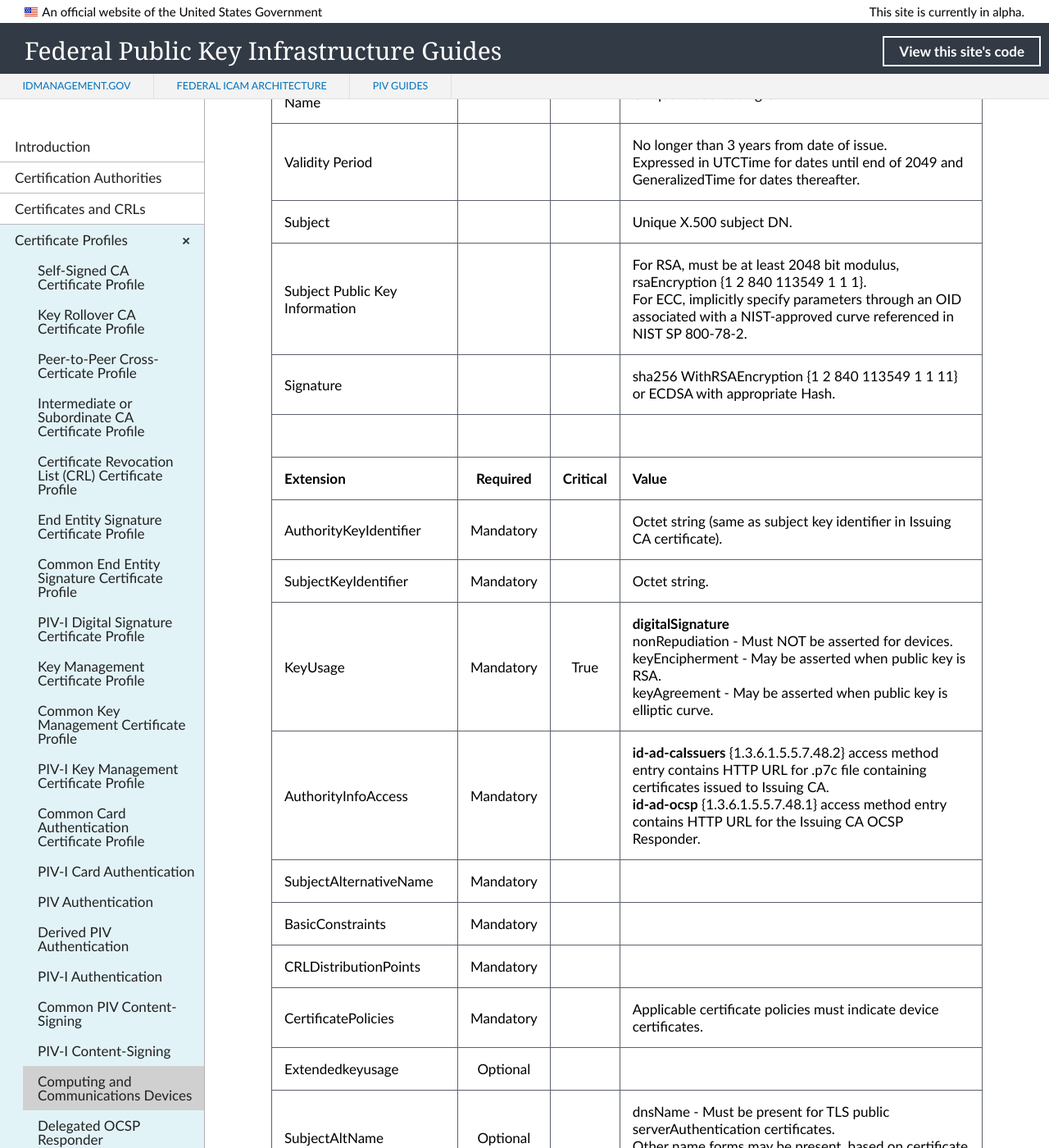
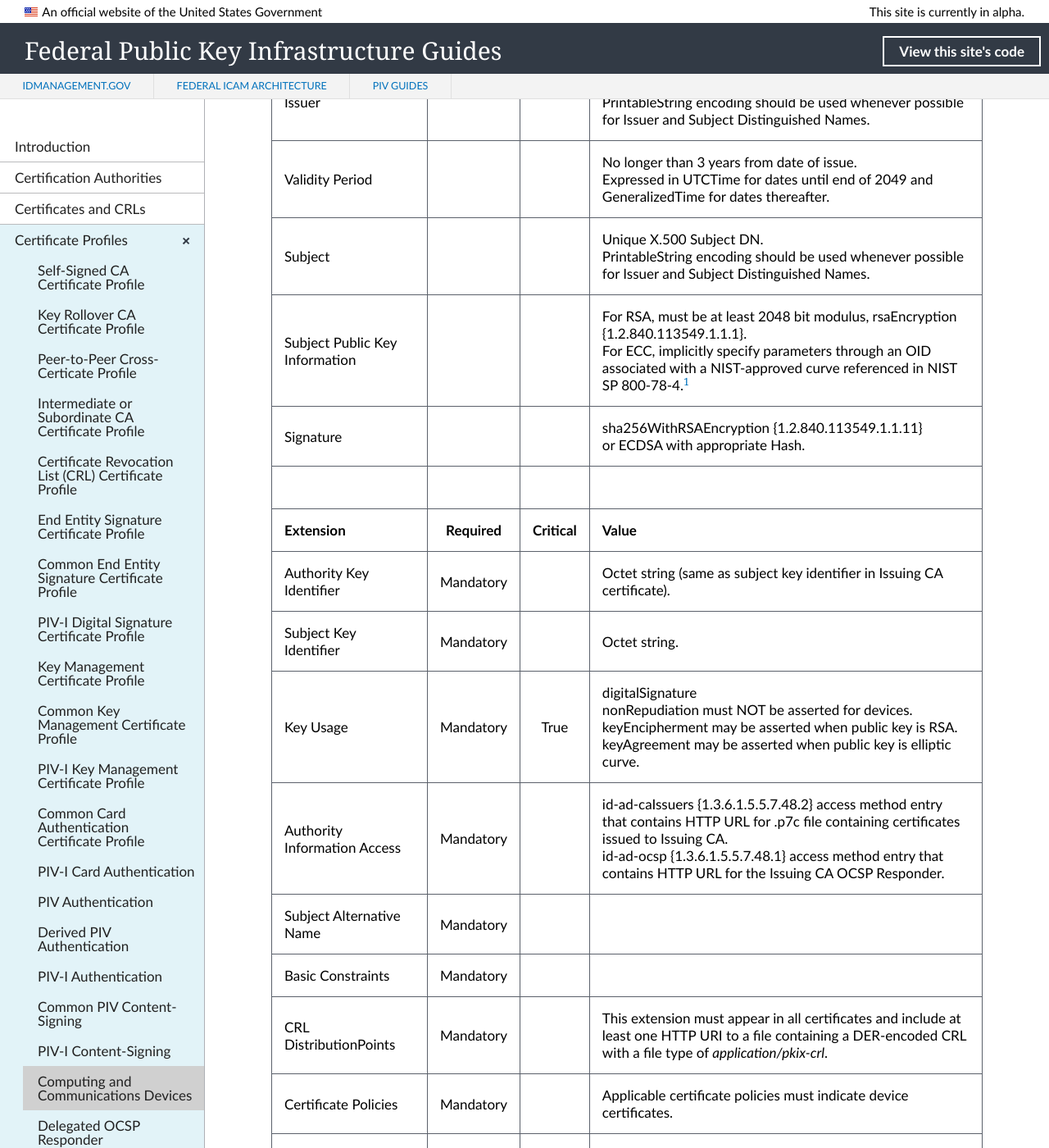
Before and after one commit to GSA/fpki-guides, a Jekyll site: the page built from _profiles/19_devices.md, in a window 1280 px wide and 1400 px high, scrolled down 597 px. Shown: the whole window at 82% size. Built offline with Jekyll 4.4.1, drawn with Linux system fonts in a browser that asks for light colours; nearby versions of some CDN libraries; library files that are not in the unit come from our copies; some of the changed text lies outside the part shown.

Commit message:
Update 19_devices.md
Content and formatting

```diff
--- a/_profiles/19_devices.md
+++ b/_profiles/19_devices.md
@@ -9,23 +9,26 @@ permalink: profiles/devices/
 | **Field** |       |       | **Value**                             |
 | :-------- | :---: | :---: | :-------------------------------     |
 | Version   |       |       | V3 (2)                                 |
-| Serial Number   |       |       | Must be unique positive number. |
-| Issuer Signature Algorithm   |       |       |  One of the following: <br>sha256 WithRSAEncryption {1 2 840 113549 1 1 11} <br>ecdsa-with-SHA256 {1.2.840.10045.4.3.2} <br>ecdsa-with-SHA384 {1.2.840.10045.4.3.3} <br>ecdsa-with-SHA512 {1.2.840.10045.4.3.4}. |
-| Issuer Distinguished Name   |       |       |  Unique X.500 Issuing CA DN.  |
-| Validity Period   |       |       |  No longer than 3 years from date of issue.<BR>Expressed in UTCTime for dates until end of 2049 and GeneralizedTime for dates thereafter.  |
-| Subject   |       |       |   Unique X.500 subject DN.   |
-| Subject Public Key Information   |       |       |   For RSA, must be at least 2048 bit modulus, rsaEncryption {1 2 840 113549 1 1 1}.<BR>For ECC, implicitly specify parameters through an OID associated with a NIST-approved curve referenced in NIST SP 800-78-2.   |
-| Signature   |       |       |   sha256 WithRSAEncryption {1 2 840 113549 1 1 11}<BR>or ECDSA with appropriate Hash.   |
+| Serial Number   |       |       | Must be a unique, positive number. |
+| Issuer Signature Algorithm   |       |       |  One of the following: <br>sha256WithRSAEncryption {1.2.840.113549.1.1.11} <br>ecdsa-with-SHA256 {1.2.840.10045.4.3.2} <br>ecdsa-with-SHA384 {1.2.840.10045.4.3.3} <br>ecdsa-with-SHA512 {1.2.840.10045.4.3.4} |
+| Issuer   |       |       |  Unique X.500 Issuing CA DN.<br>PrintableString encoding should be used whenever possible for Issuer and Subject Distinguished Names. |
+| Validity Period   |       |       |  No longer than 3 years from date of issue.<br>Expressed in UTCTime for dates until end of 2049 and GeneralizedTime for dates thereafter.  |
+| Subject   |       |       |   Unique X.500 Subject DN.<br>PrintableString encoding should be used whenever possible for Issuer and Subject Distinguished Names.  |
+| Subject Public Key Information   |       |       |   For RSA, must be at least 2048 bit modulus, rsaEncryption {1.2.840.113549.1.1.1}.<br>For ECC, implicitly specify parameters through an OID associated with a NIST-approved curve referenced in NIST SP 800-78-4.<sup>[1](#1)</sup>   |
+| Signature   |       |       |   sha256WithRSAEncryption {1.2.840.113549.1.1.11}<br>or ECDSA with appropriate Hash.   |
 |               |                 |              |                                       |
 | **Extension** |  **Required**   | **Critical** | **Value**                             |
-| AuthorityKeyIdentifier   | Mandatory  |  | Octet string (same as subject key identifier in Issuing CA certificate). |
-| SubjectKeyIdentifier   | Mandatory |  | Octet string.  |
-| KeyUsage  | Mandatory | True |  **digitalSignature**<BR>nonRepudiation - Must NOT be asserted for devices.<BR>keyEncipherment - May be asserted when public key is RSA.<BR>keyAgreement - May be asserted when public key is elliptic curve.  |
-|AuthorityInfoAccess   | Mandatory  |  | **id-ad-caIssuers** {1.3.6.1.5.5.7.48.2} access method entry contains HTTP URL for .p7c file containing certificates issued to Issuing CA.<BR>**id-ad-ocsp** {1.3.6.1.5.5.7.48.1} access method entry contains HTTP URL for the Issuing CA OCSP Responder.  |
-|SubjectAlternativeName   | Mandatory  |  |   |
-|BasicConstraints   | Mandatory  |  |   |
-| CRLDistributionPoints   | Mandatory |   |   |
-| CertificatePolicies   | Mandatory  |  | Applicable certificate policies must indicate device certificates.  |
-| Extendedkeyusage   | Optional  |  |  |
-|SubjectAltName   | Optional  |  | dnsName - Must be present for TLS public serverAuthentication certificates.<BR>Other name forms may be present, based on certificate type.  |
-| IssuerAltName   | Optional  |  |   |
+| Authority Key Identifier   | Mandatory  |  | Octet string (same as subject key identifier in Issuing CA certificate). |
+| Subject Key Identifier   | Mandatory |  | Octet string.  |
+| Key Usage  | Mandatory | True | digitalSignature<br>nonRepudiation must NOT be asserted for devices.<br>keyEncipherment may be asserted when public key is RSA.<br>keyAgreement may be asserted when public key is elliptic curve.  |
+| Authority Information Access   | Mandatory  |  | id-ad-caIssuers {1.3.6.1.5.5.7.48.2} access method entry that contains HTTP URL for .p7c file containing certificates issued to Issuing CA.<br>id-ad-ocsp {1.3.6.1.5.5.7.48.1} access method entry that contains HTTP URL for the Issuing CA OCSP Responder.  |
+| Subject Alternative Name   | Mandatory  |  |   |
+| Basic Constraints   | Mandatory  |  |   |
+| CRL DistributionPoints   | Mandatory |   | This extension must appear in all certificates and include at least one HTTP URI to a file containing a DER-encoded CRL with a file type of _application/pkix-crl_.<br>  |
+| Certificate Policies   | Mandatory  |  | Applicable certificate policies must indicate device certificates.  |
+| Extended Key Usage   | Optional  |  |  |
+| Subject Alternative Name   | Optional  |  | dnsName must be present for TLS public serverAuthentication certificates.<br>Other name forms may be present, based on certificate type.  |
+| Issuer Alternative Name   | Optional  |  |   |
+
+--------
+<a name="1">1</a>. NIST SP 800-78-4, _Cryptographic Algorithms and Key Sizes for Personal Identity Verification_, W. Timothy Polk, Donna F. Dodson, William E. Burr, Hildegard Ferraiolo, and David Cooper (May 2015).
```
